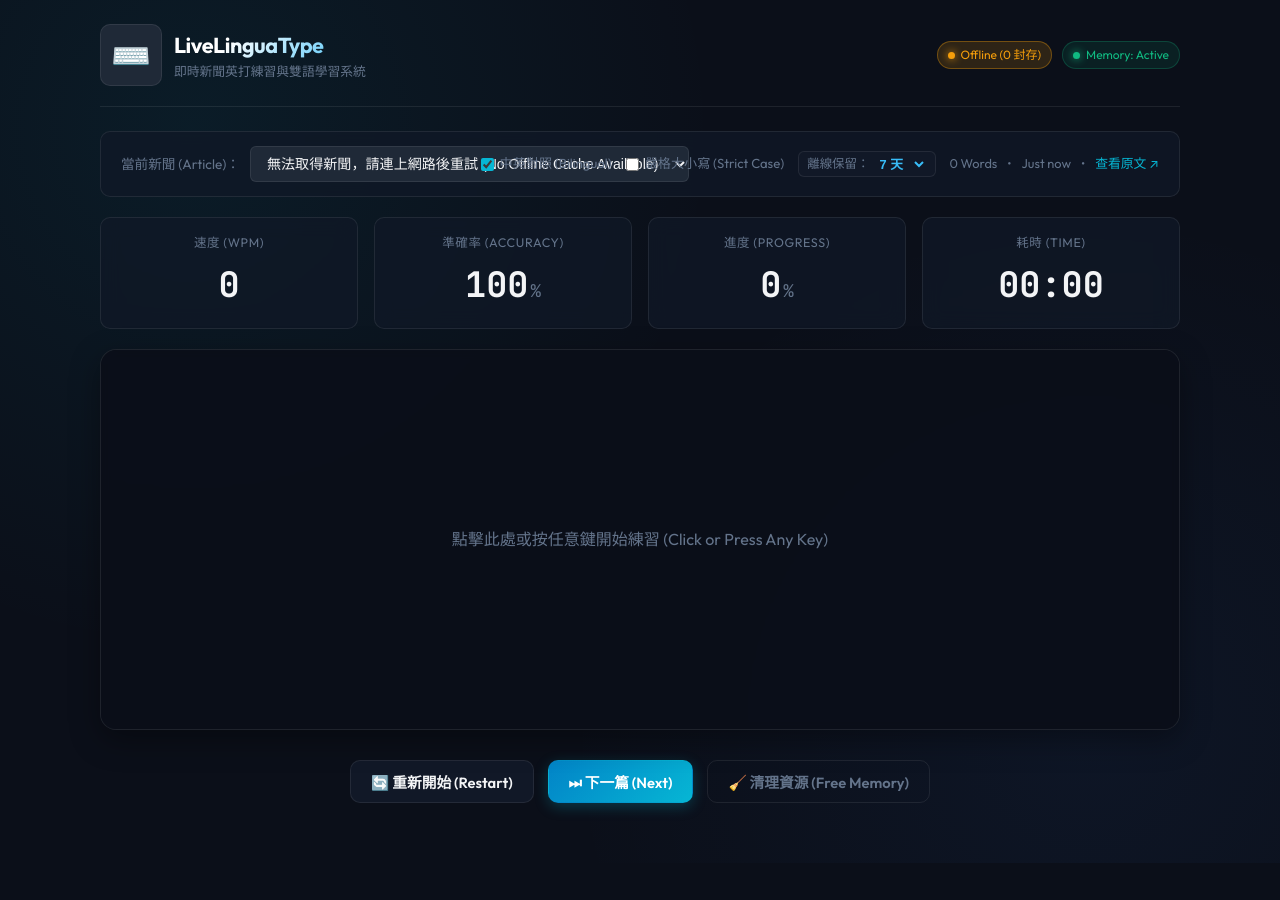
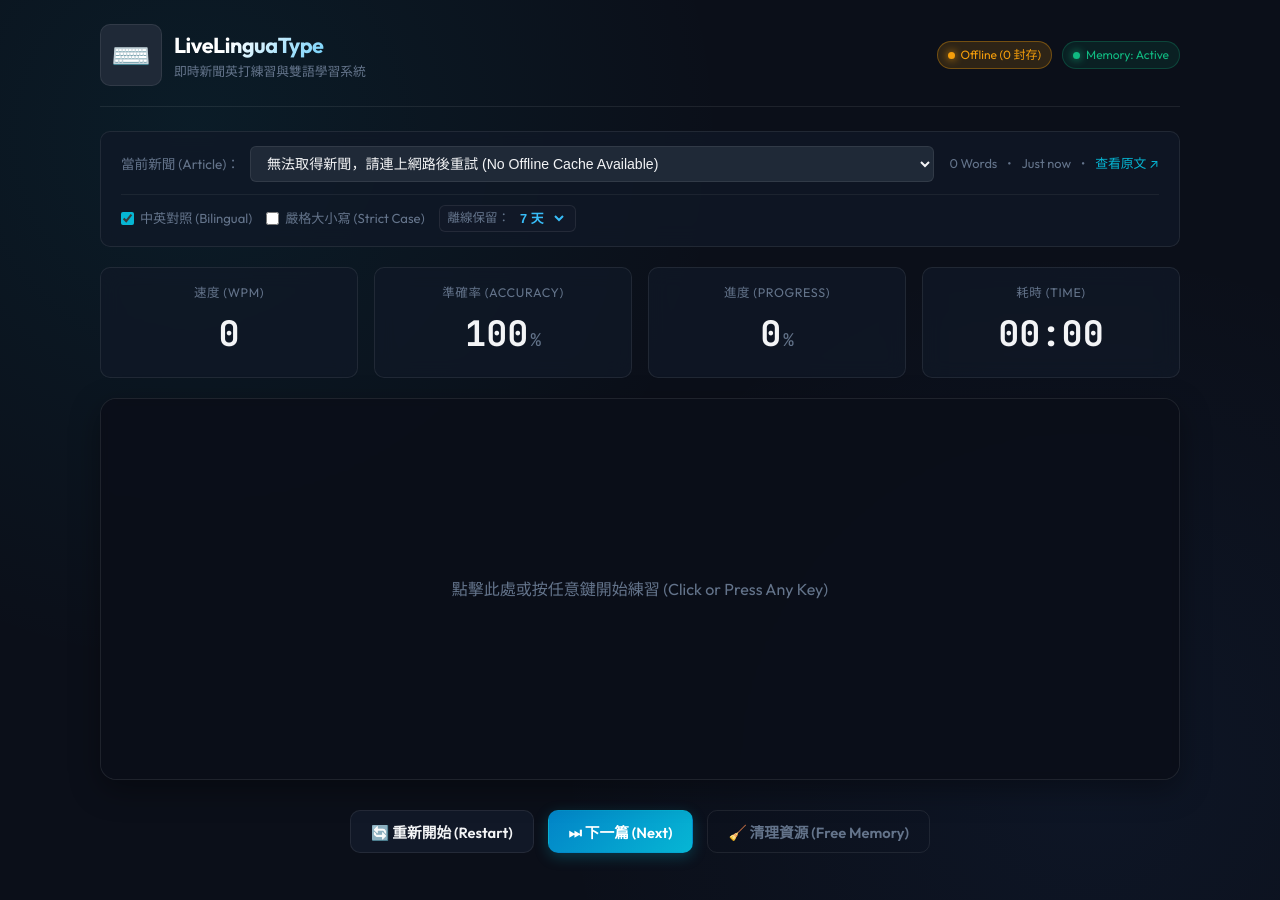
Before and after one commit to alntu2/LiveLinguaType, a website built with Vite: page index.html in a window 1280 px wide. Before the commit the page ends 863 px from the top, so only its background shows below. Built offline with nearby package versions, Linux system fonts and the light colour scheme; files whose address does not match are found by name.

Commit message:
fix: resolve news bar control text overlapping by introducing two-tier layout

```diff
--- a/index.html
+++ b/index.html
@@ -51,6 +51,7 @@
       <main class="main-content">
         <!-- 新聞控制與資訊列 -->
         <section class="news-bar">
+          <div class="news-bar-top">
             <div class="article-selector-wrapper">
               <label for="articleSelect" class="selector-label">當前新聞 (Article)：</label>
               <select id="articleSelect" class="article-select" aria-label="選擇新聞文章">
@@ -58,6 +59,18 @@
               </select>
             </div>
 
+            <div class="news-meta" id="newsMeta">
+              <span class="meta-item" id="newsWordCount">0 Words</span>
+              <span class="meta-divider">•</span>
+              <span class="meta-item" id="newsPubDate">Just now</span>
+              <span class="meta-divider">•</span>
+              <a id="newsOriginalLink" href="#" target="_blank" rel="noopener noreferrer" class="news-source-link">
+                查看原文 ↗
+              </a>
+            </div>
+          </div>
+
+          <div class="news-bar-bottom">
             <div class="news-options">
               <label class="toggle-label" title="在英文句子上方顯示繁體中文翻譯以利學習">
                 <input type="checkbox" id="toggleTranslation" checked />
@@ -77,15 +90,6 @@
                 </select>
               </div>
             </div>
-
-          <div class="news-meta" id="newsMeta">
-            <span class="meta-item" id="newsWordCount">0 Words</span>
-            <span class="meta-divider">•</span>
-            <span class="meta-item" id="newsPubDate">Just now</span>
-            <span class="meta-divider">•</span>
-            <a id="newsOriginalLink" href="#" target="_blank" rel="noopener noreferrer" class="news-source-link">
-              查看原文 ↗
-            </a>
           </div>
         </section>
 
--- a/src/styles.css
+++ b/src/styles.css
@@ -232,10 +232,8 @@
 /* 新聞控制列 */
 .news-bar {
   display: flex;
-  justify-content: space-between;
-  align-items: center;
-  flex-wrap: wrap;
-  gap: 14px;
+  flex-direction: column;
+  gap: 12px;
   background: var(--bg-card);
   backdrop-filter: blur(12px);
   padding: 14px 20px;
@@ -243,22 +241,34 @@
   border: 1px solid var(--border-subtle);
 }
 
+.news-bar-top {
+  display: flex;
+  justify-content: space-between;
+  align-items: center;
+  gap: 16px;
+  flex-wrap: wrap;
+  width: 100%;
+}
+
 .article-selector-wrapper {
   display: flex;
   align-items: center;
   gap: 10px;
   flex: 1;
-  min-width: 260px;
+  min-width: 0; /* 防止內部 select 被長字串撐破覆蓋鄰近元素 */
 }
 
 .selector-label {
   font-size: 0.85rem;
   color: var(--text-muted);
   white-space: nowrap;
+  flex-shrink: 0;
 }
 
 .article-select {
   flex: 1;
+  min-width: 0; /* 確保在彈性盒模型內能正確觸發 text-overflow */
+  width: 100%;
   background: var(--bg-tertiary);
   border: 1px solid var(--border-subtle);
   color: var(--text-main);
@@ -268,12 +278,21 @@
   outline: none;
   cursor: pointer;
   transition: border-color 0.2s;
-  max-width: 440px;
   text-overflow: ellipsis;
 }
 
 .article-select:focus {
   border-color: var(--accent-cyan);
+}
+
+.news-bar-bottom {
+  display: flex;
+  align-items: center;
+  justify-content: space-between;
+  flex-wrap: wrap;
+  gap: 12px;
+  padding-top: 10px;
+  border-top: 1px solid rgba(255, 255, 255, 0.06);
 }
 
 .news-options {
```
Lines whose indentation alone changed are shown as unchanged.
